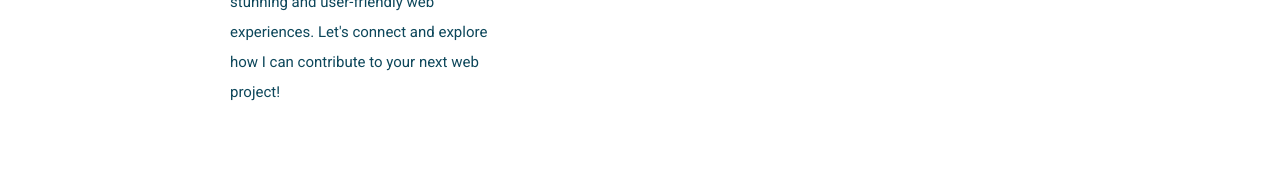
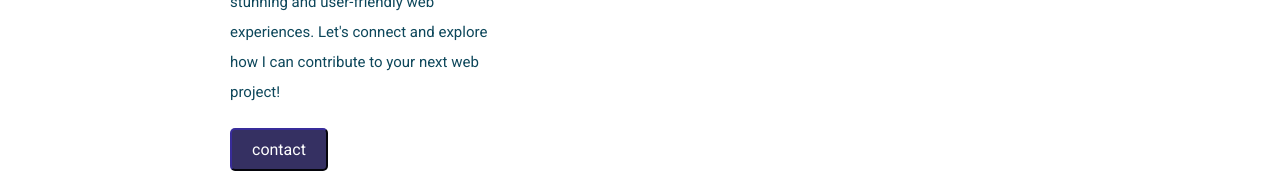
Before and after one commit to UtkarshaHolkar/portfolio_again, a plain HTML site: page index.html in a window 1280 px wide. Shown: the part 623-800 px from the top of the page. Drawn offline with Linux system fonts and the light colour scheme.

Commit message:
third commit

```diff
--- a/index.html
+++ b/index.html
@@ -49,6 +49,8 @@
                 <h2>Hi there,</h2>
                 <h3>I'm Shashank Tulsikar</h3>
                 <p>Experienced Frontend Developer👨‍💻 passionate about creating visually stunning and user-friendly web experiences. Let's connect and explore how I can contribute to your next web project! </p>
+                <br>
+                <button type="button">contact</button>
             </div>
             <div class="logo">
             <img
--- a/style.css
+++ b/style.css
@@ -78,7 +78,7 @@
   }
 
 .navbar-list a{
-    color:rgb(0, 8, 8);
+    color:rgb(65, 84, 188);
     font-size:xx-small;
     text-decoration: none;
 }
@@ -96,7 +96,8 @@
 
 .navbar-list a:active,
 .navbar-list a:hover{
-    color:rgb(109, 204, 251);
+    color:rgb(65, 84, 188);
+    font-weight: 700;
 }
 
 
@@ -140,3 +141,16 @@
   font-weight: 600;
   color:rgb(44, 23, 139);
 }
+
+.hero-section button{
+
+  padding: 1rem 2rem;
+  background-color: rgba(28, 22, 78, 0.886);
+  color: white;
+  font-weight: 500;
+  font-size:medium;
+  border-radius: 5px;
+  border-color: rgba(28, 22, 78, 0.886);
+  cursor: pointer;
+
+}
```
